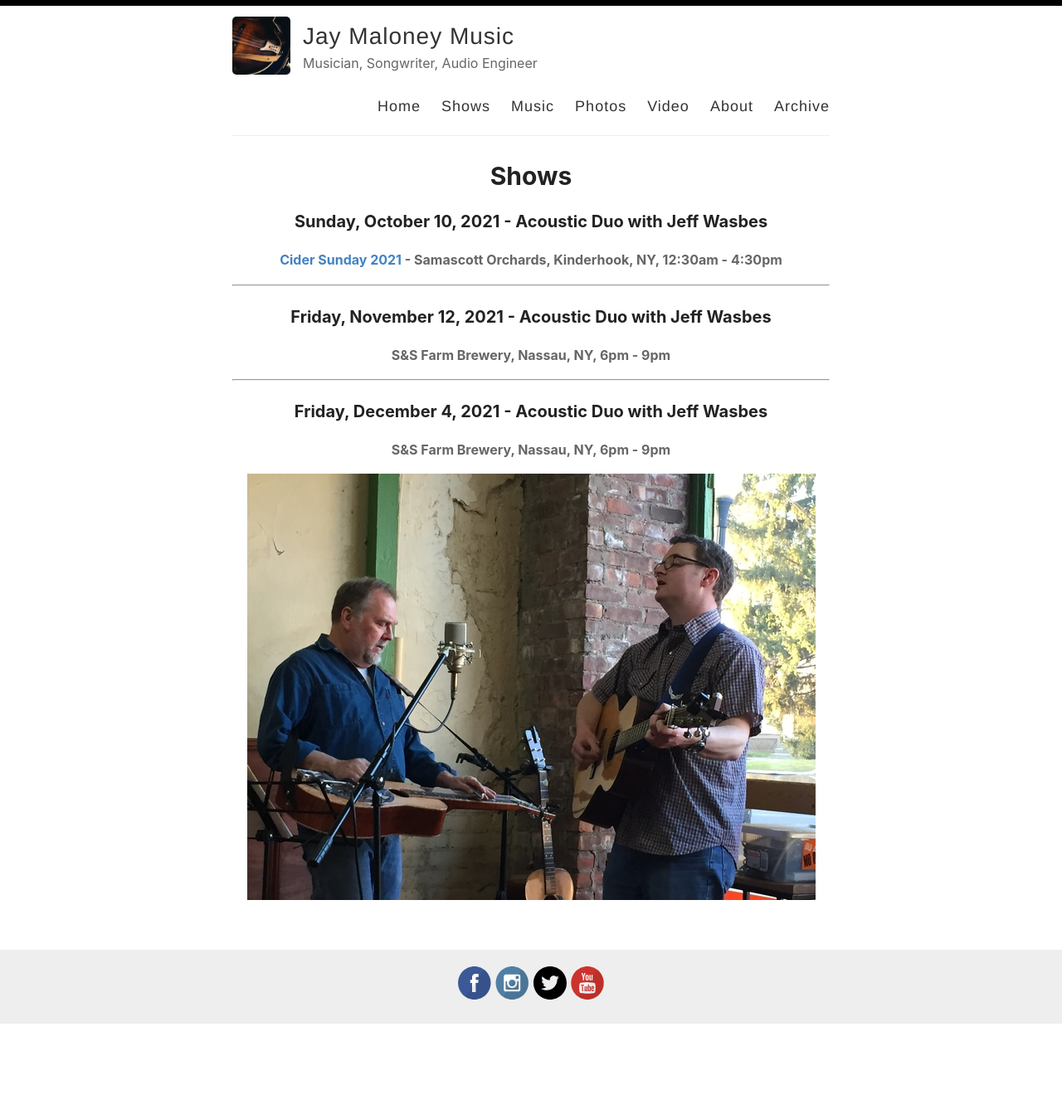
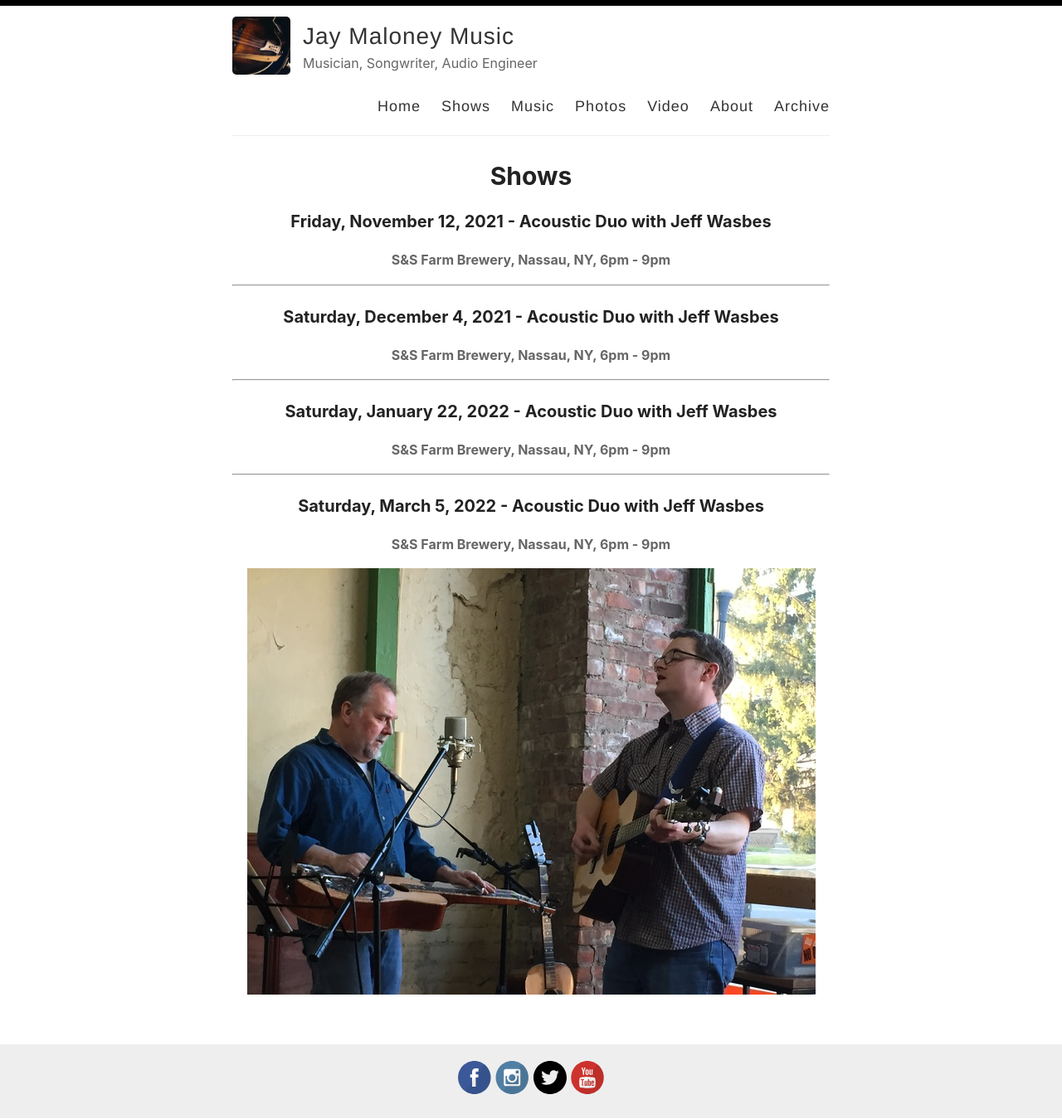
Before and after one commit to thisjaymaloney/thisjaymaloney.github.io, a Jekyll site: the page built from _pages/shows.md, in a window 1280 px wide. Shown: the whole page at 83% size. Built offline with Jekyll 4.4.1, drawn with Linux system fonts in a browser that asks for light colours; before the commit the page ends 1235 px from its top, so only the background shows below that.

Commit message:
Update shows.md

```diff
--- a/_pages/shows.md
+++ b/_pages/shows.md
@@ -3,13 +3,16 @@ layout: page
 permalink: /shows/
 title: Shows
 ---
-### Sunday, October 10, 2021 - Acoustic Duo with Jeff Wasbes
-#### <a href="https://www.facebook.com/events/177853351127515">Cider Sunday 2021</a> - Samascott Orchards, Kinderhook, NY, 12:30am - 4:30pm
----
 ### Friday, November 12, 2021 - Acoustic Duo with Jeff Wasbes
 #### S&S Farm Brewery, Nassau, NY, 6pm - 9pm
 ---
-### Friday, December 4, 2021 - Acoustic Duo with Jeff Wasbes
+### Saturday, December 4, 2021 - Acoustic Duo with Jeff Wasbes
+#### S&S Farm Brewery, Nassau, NY, 6pm - 9pm
+---
+### Saturday, January 22, 2022 - Acoustic Duo with Jeff Wasbes
+#### S&S Farm Brewery, Nassau, NY, 6pm - 9pm
+---
+### Saturday, March 5, 2022 - Acoustic Duo with Jeff Wasbes
 #### S&S Farm Brewery, Nassau, NY, 6pm - 9pm
 
 <p style="text-align:center;">
```
